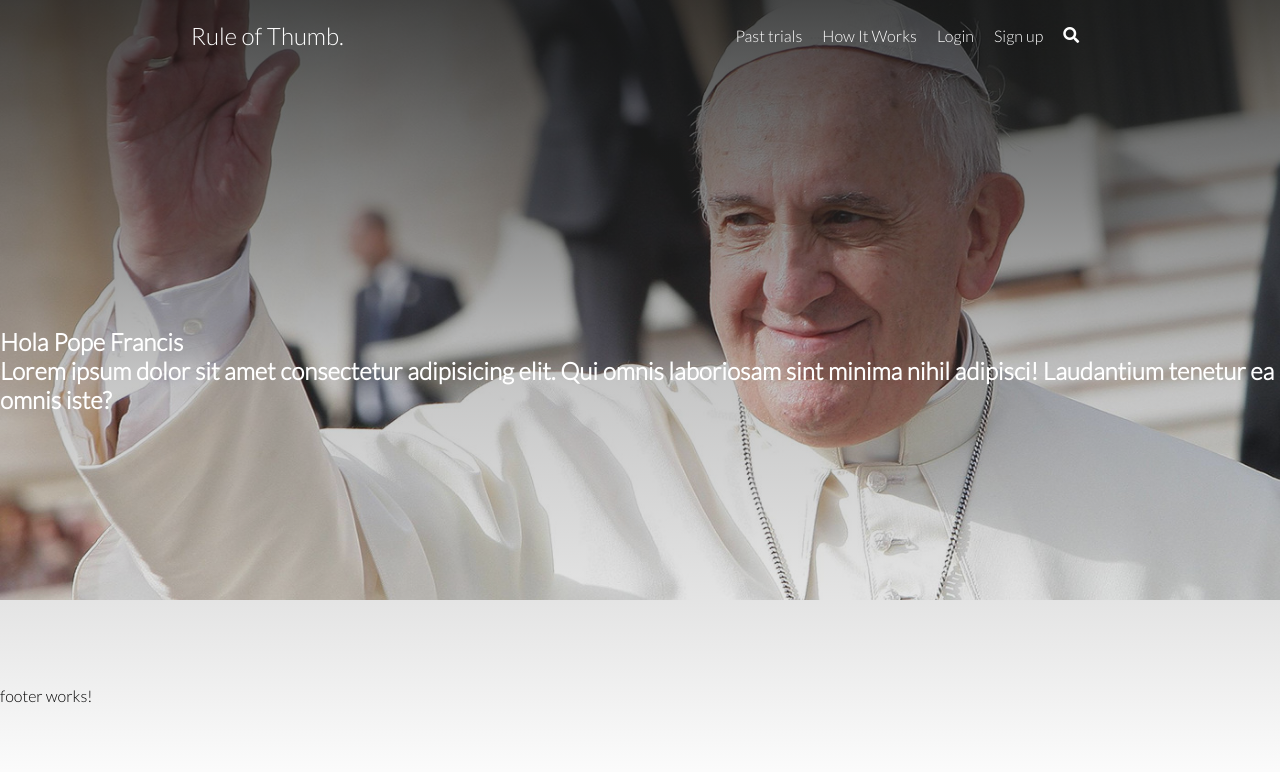
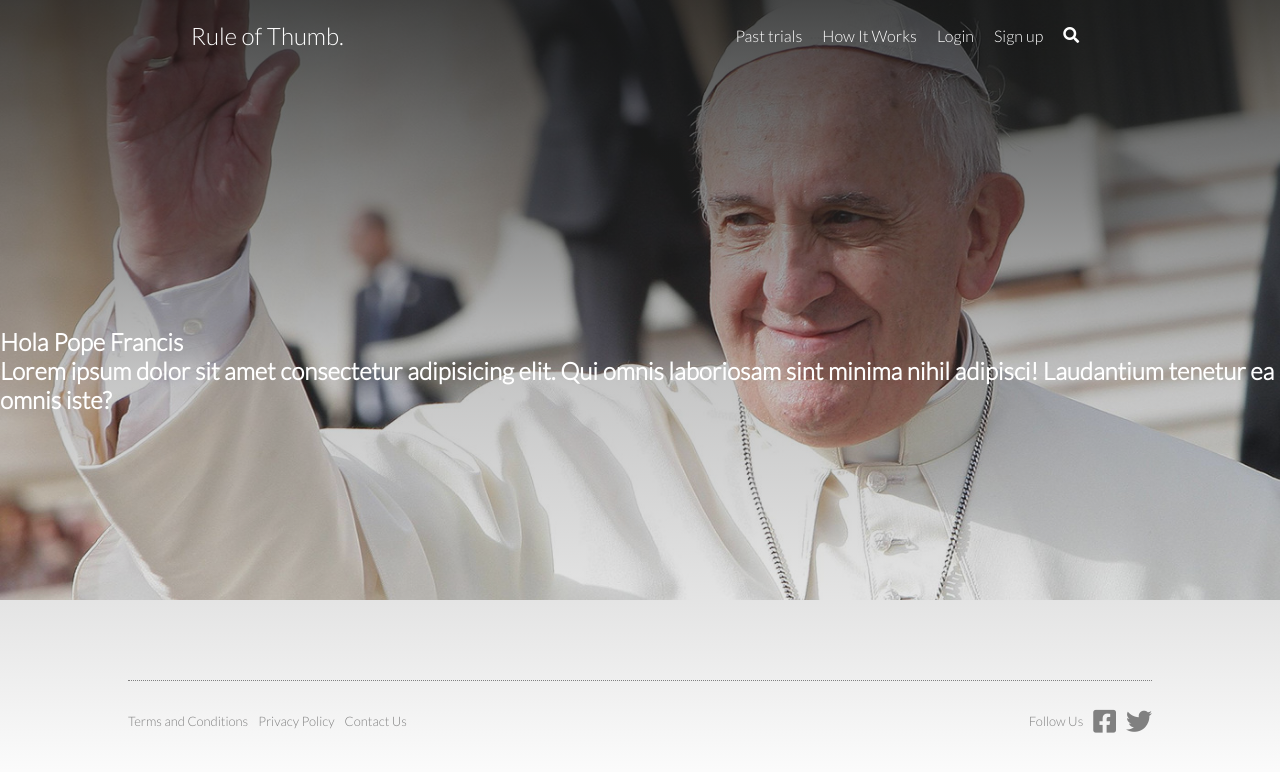
Before and after one commit to Caivan/rule-of-thumb, an Angular app: page / in a window 1280 px wide. Shown: the top 772 px of the page. Built offline with nearby package versions, Linux system fonts and the light colour scheme.

Commit message:
Creation of the footer

```diff
--- a/src/app/footer/footer.component.css
+++ b/src/app/footer/footer.component.css
@@ -0,0 +1,43 @@
+.footer {
+    border-top: 1px dotted;
+    display: flex;
+    justify-content: space-between;
+    margin: 10px 10% 0px 10%;
+    padding: 0;
+    color: gray;
+    height: 80px;
+    flex-wrap: wrap;
+}
+.footer-details {
+    display: flex;
+    justify-content: flex-start;
+    margin: 0;
+    padding: 0;
+}
+.footer-link {
+    font-size: small;
+    color: gray;
+    height: inherit;
+    text-decoration: none;
+    display: flex;
+    align-items: center;
+    padding: 0;
+    margin-right: 10px;
+}
+.footer-social {
+    height: inherit;
+    display: flex;
+    justify-content: flex-end;
+    padding: 0;
+    flex-wrap: wrap;
+}
+.footer-social-item {
+    height: inherit;
+    display: flex;
+    align-items: center;
+    text-decoration: none;
+    color: gray;
+    margin: 0;
+    margin-left: 10px;
+    font-size: small;
+}
--- a/src/app/footer/footer.component.html
+++ b/src/app/footer/footer.component.html
@@ -1 +1,19 @@
-<p>footer works!</p>
+<footer class="footer">
+    <div class="footer-details">
+        <a class="footer-link" href="#portafolio">Terms and Conditions</a>
+        <a class="footer-link" href="#eventos">Privacy Policy</a>
+        <a class="footer-link" href="#contacto">Contact Us</a>
+    </div>
+    <div class="footer-social">
+        <p class="footer-social-item">
+            Follow Us
+        </p>
+        <a class="footer-social-item footer-social-icon"  href="">
+            <i class="fab fa-facebook-square fa-2x" aria-hidden="true"></i>
+        </a>
+        <a class="footer-social-item" href="">
+            <i class="fab fa-twitter fa-2x" aria-hidden="true"></i>
+        </a>
+
+    </div>
+</footer>
```
